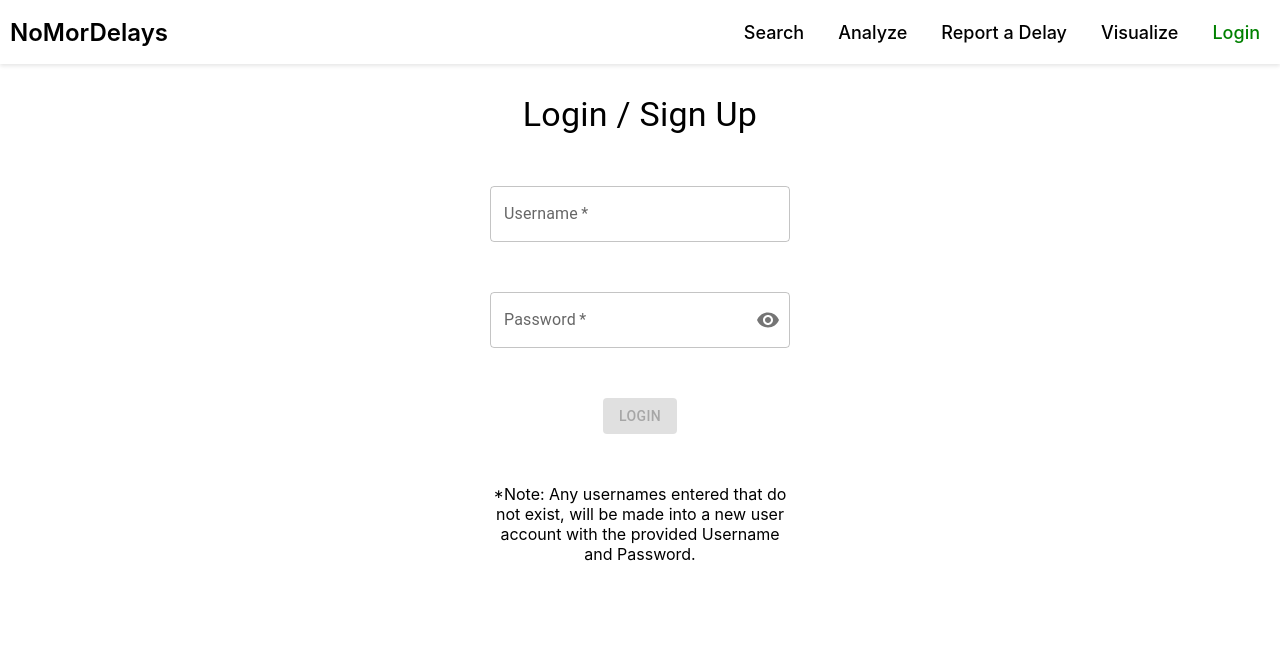
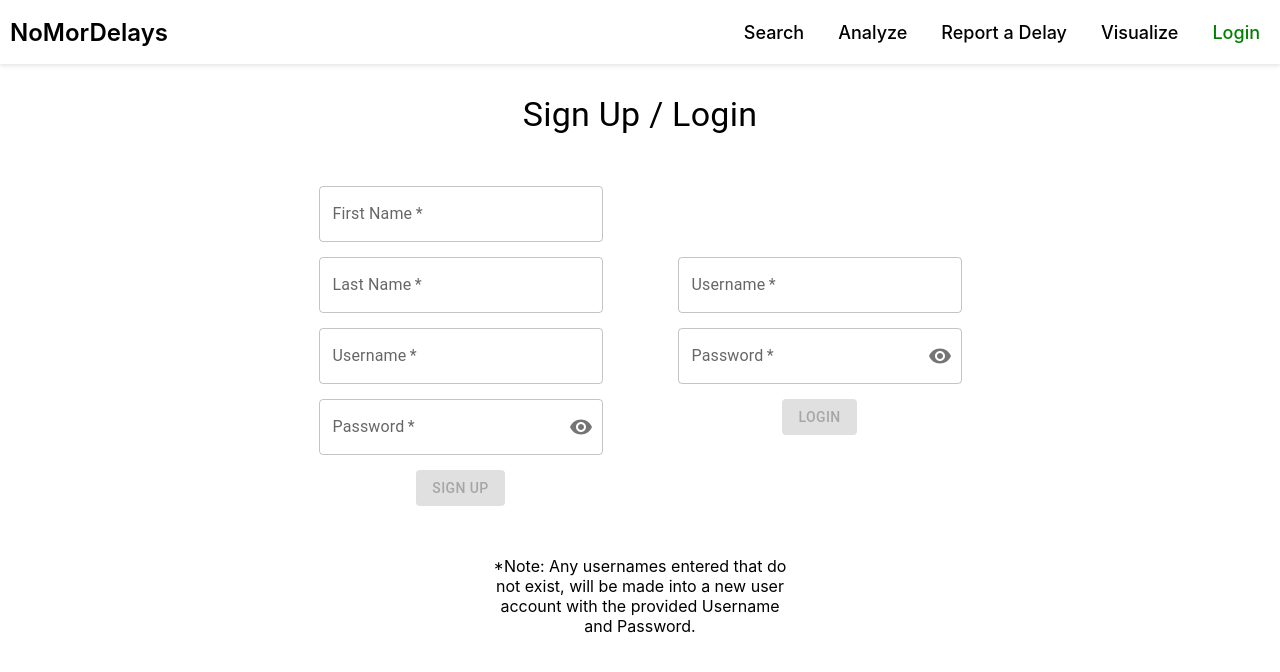
Before and after one commit to gagank02/no-mor-delays, a React (Create React App) app in the folder frontend/: page /login in a window 1280 px wide. Shown: the top 672 px of the page. Built offline with nearby package versions, Linux system fonts and the light colour scheme; no server answers.

Commit message:
fixed login

```diff
--- a/frontend/src/components/FlightTableRow/FlightTableRow.js
+++ b/frontend/src/components/FlightTableRow/FlightTableRow.js
@@ -9,7 +9,7 @@ import TableCell from '@mui/material/TableCell';
 import TableHead from '@mui/material/TableHead';
 import TableRow from '@mui/material/TableRow';
 import Typography from '@mui/material/Typography';
-import { Button, ButtonBase } from '@mui/material';
+import { Button, Alert } from '@mui/material';
 import KeyboardArrowDownIcon from '@mui/icons-material/KeyboardArrowDown';
 import KeyboardArrowUpIcon from '@mui/icons-material/KeyboardArrowUp';
 import DelayDetails from '../DelayDetails/DelayDetails';
@@ -54,6 +54,9 @@ const FlightTableRow = ({ row, handleUpdate, deleteRow }) => {
 	const [isEditing, setIsEditing] = useState(false);
 	const [openDeleteDialog, setOpenDeleteDialog] = useState(false);
 
+	const [itineraryAddSuccess, setItineraryAddSuccess] = useState(false);
+	const [itineraryAddFail, setItineraryAddFail] = useState(false);
+
 	const handleEdit = () => {
 		console.log(row)
 		setIsEditing(true);
@@ -83,8 +86,11 @@ const FlightTableRow = ({ row, handleUpdate, deleteRow }) => {
 		const res = await axios.post("http://localhost:5001/itinerary", formData);
 		if (res.data.success) {
 			console.log("itineary added");
+			setItineraryAddSuccess(true);
 		} else {
 			console.log("itineary not added");
+			setItineraryAddFail(true);
+
 		}
 	}
 
@@ -176,6 +182,32 @@ const FlightTableRow = ({ row, handleUpdate, deleteRow }) => {
 			{openDeleteDialog && (
 				<DeleteDialog open={openDeleteDialog} handleClose={handleCloseDelete} handleDelete={handleDelete} />
 			)}
+			{itineraryAddSuccess && (
+				<Box style={{
+					position: 'absolute',
+					bottom: 0,
+					paddingBottom: '20px',
+					left: '50%',
+					transform: 'translate(-50%, -50%)',
+				}}>
+					<Alert severity='success' variant='filled' onClose={() => setItineraryAddSuccess(false)}>
+						Flight was added to your itineary!
+					</Alert>
+				</Box>
+			)}
+			{itineraryAddFail && (
+				<Box style={{
+					position: 'absolute',
+					bottom: 0,
+					paddingBottom: '20px',
+					left: '50%',
+					transform: 'translate(-50%, -50%)',
+				}}>
+					<Alert severity='error' variant='filled' onClose={() => setItineraryAddFail(false)}>
+						Error adding flight to itineary.
+					</Alert>
+				</Box>
+			)}
 		</>
 	);
 }
--- a/frontend/src/components/UserAuth/UserAuth.js
+++ b/frontend/src/components/UserAuth/UserAuth.js
@@ -8,21 +8,25 @@ const UserAuthProvider = ({ children }) => {
   const [user, setUser] = useState(null);
   const navigate = useNavigate();
 
-  const login = (userData) => {
-    // Login user and set user state
-    setUser(userData);
-    navigate('/account');
+  // const login = (userData) => {
+  //   // Login user and set user state
+  //   setUser(userData);
+  //   navigate('/account');
+  // };
+
+  const login = async (username, password) => {
+    try {
+      const response = await axios.get(
+        'http://localhost:5001/login',
+        { params: {UserName: username, Password: password} }
+      );
+      const user = response.data;
+      console.log(user)
+      // setUser(user);
+    } catch (error) {
+      console.error(error);
+    }
   };
-
-  // const login = async (username, password) => {
-  //   try {
-  //     const response = await axios.post('/api/login', { username, password });
-  //     const user = response.data;
-  //     setUser(user);
-  //   } catch (error) {
-  //     console.error(error);
-  //   }
-  // };
 
   const logout = () => {
     // Logout user and set user state to null
--- a/frontend/src/pages/Login/Login.js
+++ b/frontend/src/pages/Login/Login.js
@@ -7,6 +7,8 @@ const Login = () => {
 	const { user, login, logout } = useContext(UserAuth);
 	const [username, setUsername] = useState('');
 	const [password, setPassword] = useState('');
+	const [firstName, setFirstName] = useState('');
+	const [lastName, setLastName] = useState('');
 	const [isPasswordVisible, setIsPasswordVisible] = useState(false);
 
 	const togglePasswordVisibility = () => {
@@ -16,7 +18,20 @@ const Login = () => {
 	const handleSubmit = (event) => {
 		event.preventDefault();
 		// Handle form submission
+		// let userData = {
+		// 	'username': username,
+		// 	'password': password,
+		// }
+		// console.log(userData)
+		login(username, password)
+	};
+
+	const handleSignUp = (event) => {
+		event.preventDefault();
+		// Handle form submission
 		let userData = {
+			'firstName': firstName,
+			'lastName': lastName,
 			'username': username,
 			'password': password,
 		}
@@ -35,9 +50,84 @@ const Login = () => {
 				gap: "50px",
 			}}>
 				<Typography variant="h4" component="h2">
-                    Login / Sign Up
+					Sign Up / Login
 				</Typography>
-
+				<Box sx={{
+					display: 'flex',
+					justifyContent: 'center',
+					alignItems: 'center',
+					flexDirection: 'row',
+					width: '100%',
+					gap: "75px"
+				}}>
+					<Box sx={{
+						display: 'flex',
+						justifyContent: 'center',
+						alignItems: 'center',
+						flexDirection: 'column',
+						width: '100%',
+						gap: "15px"
+					}}>
+						<TextField
+							label="First Name"
+							variant="outlined"
+							value={firstName}
+							onChange={(event) => setFirstName(event.target.value)}
+							sx={{ width: '100%' }}
+							required
+						/>
+						<TextField
+							label="Last Name"
+							variant="outlined"
+							value={lastName}
+							onChange={(event) => setLastName(event.target.value)}
+							sx={{ width: '100%' }}
+							required
+						/>
+						<TextField
+							label="Username"
+							variant="outlined"
+							value={username}
+							onChange={(event) => setUsername(event.target.value)}
+							sx={{ width: '100%' }}
+							required
+						/>
+						<TextField
+							label="Password"
+							variant="outlined"
+							type={isPasswordVisible ? 'text' : 'password'}
+							InputProps={{
+								endAdornment: (
+									<InputAdornment position="end">
+										<IconButton onClick={togglePasswordVisibility} edge="end">
+											{isPasswordVisible ? <VisibilityOff /> : <Visibility />}
+										</IconButton>
+									</InputAdornment>
+								),
+							}}
+							value={password}
+							onChange={(event) => setPassword(event.target.value)}
+							sx={{ width: '100%' }}
+							required
+						/>
+						<Button
+							variant="contained"
+							color="primary"
+							type="submit"
+							onClick={handleSubmit}
+							disabled={!firstName || !lastName || !username || !password}
+						>
+							Sign Up
+						</Button>
+					</Box>
+					<Box sx={{
+						display: 'flex',
+						justifyContent: 'center',
+						alignItems: 'center',
+						flexDirection: 'column',
+						width: '100%',
+						gap: "15px"
+					}}>
 						<TextField
 							label="Username"
 							variant="outlined"
@@ -73,6 +163,8 @@ const Login = () => {
 						>
 							Login
 						</Button>
+					</Box>
+				</Box>
 				<Typography sx={{ width: '300px', textAlign: 'center' }} variant="p" component="p">
 					*Note: Any usernames entered that do not exist, will be made into a new user account with the provided Username and Password.
 				</Typography>
--- a/frontend/src/pages/Visualize/Visualize.js
+++ b/frontend/src/pages/Visualize/Visualize.js
@@ -66,7 +66,7 @@ const Visualize = () => {
 						<div>
 							<VictoryChart
 								width={1500}
-								height={750}
+								height={500}
 								domain={{ x: [-20, 100], y: [0, 500] }}
 								theme={VictoryTheme.material}
 								containerComponent={<VictoryZoomContainer zoomDomain={{ x: [-20, 100], y: [0, 500] }} />}
```
Also changed, not shown: 1 other file (tests, documents, lock files or other folders). Lines whose indentation alone changed are shown as unchanged.
